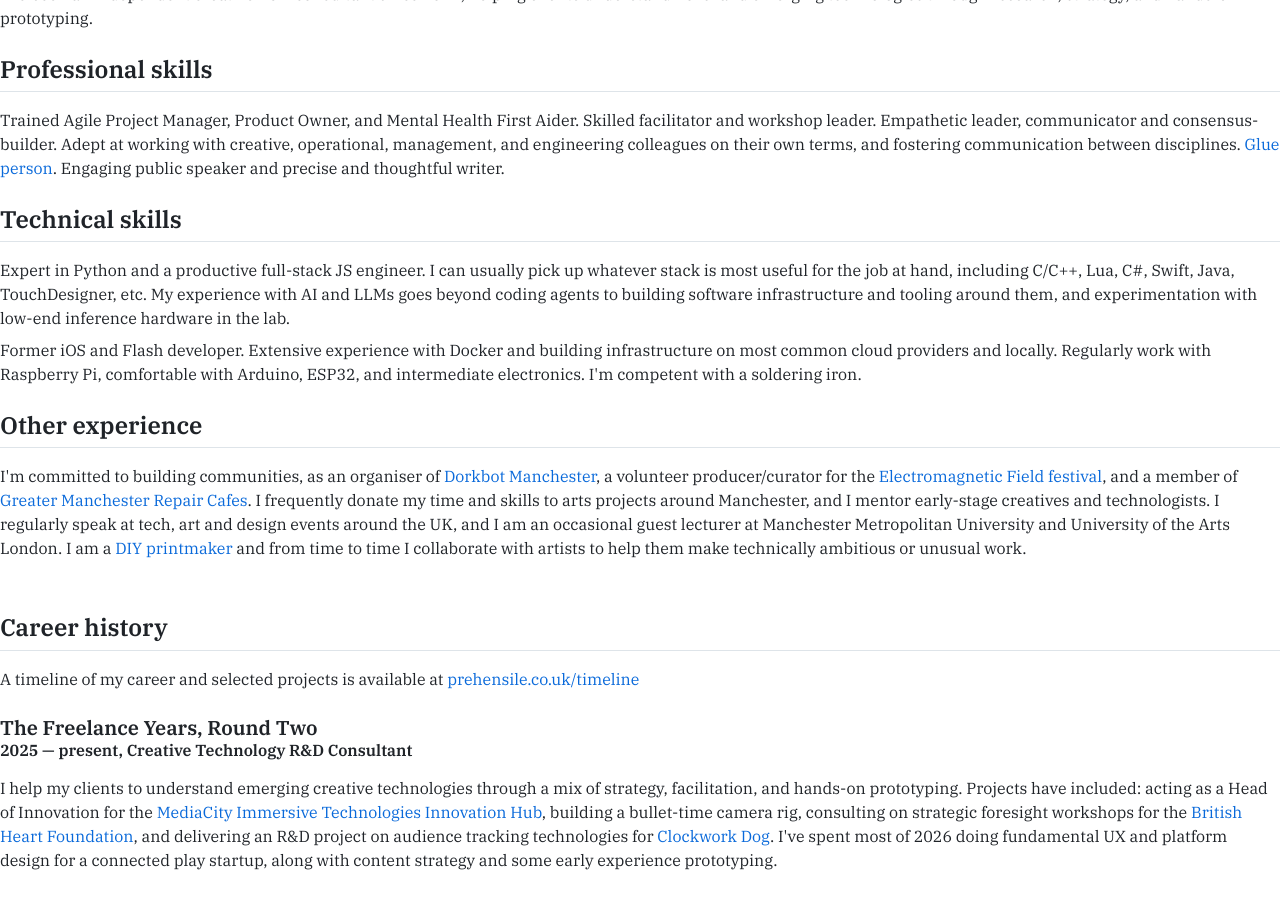
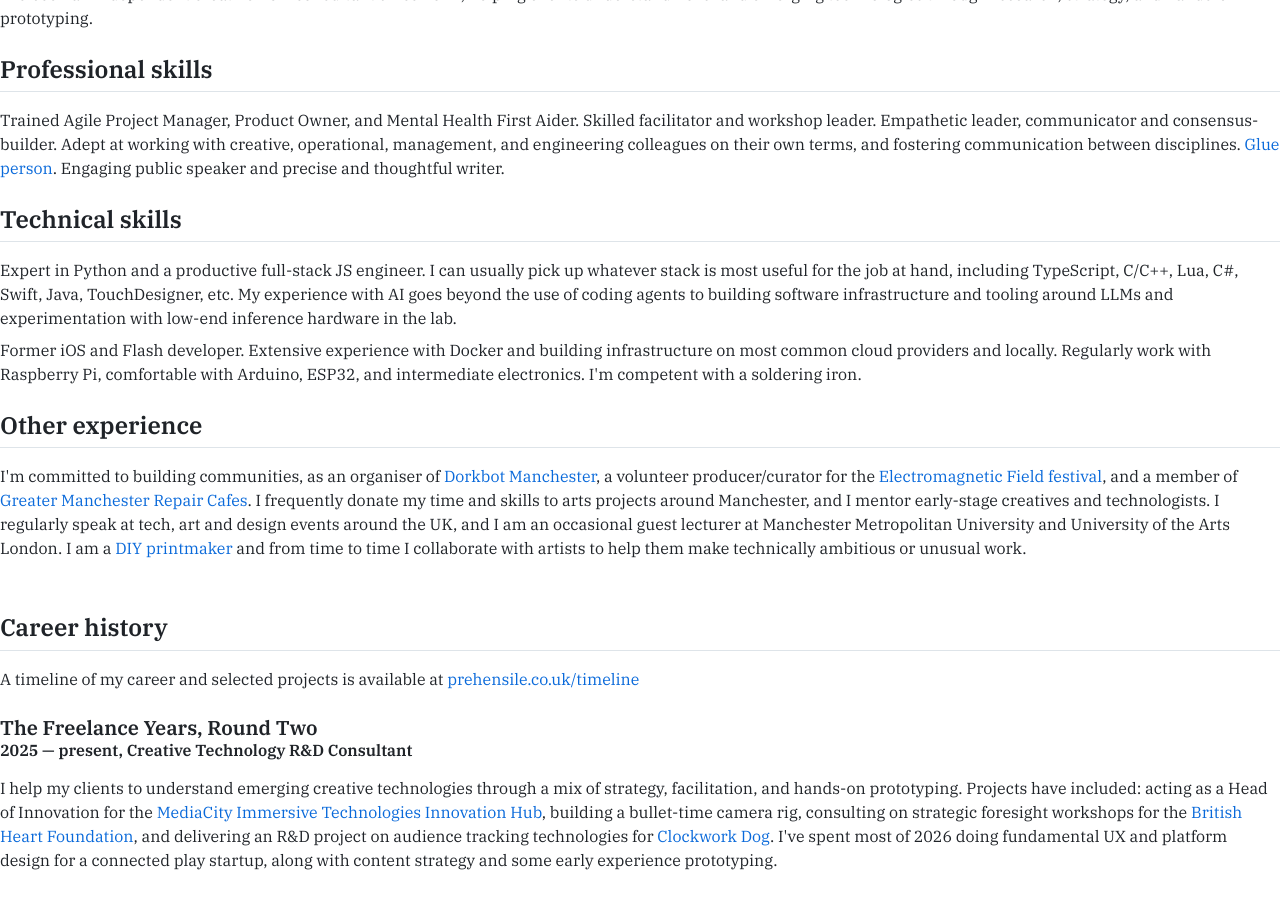
Before and after one commit to prehensile/prehensile.github.io, a Jekyll site: the page cv/cv.html, which Jekyll copies as it is, in a window 1280 px wide and 900 px high, scrolled down 455 px. Built offline with Jekyll 4.4.1, drawn with Linux system fonts in a browser that asks for light colours.

Commit message:
github actions generated PDF and HTML on 2026-09-17T10:56:31

```diff
--- a/cv/cv.html
+++ b/cv/cv.html
@@ -1516,7 +1516,7 @@ hr {
 <h2 id="professional-skills">Professional skills</h2>
 <p>Trained Agile Project Manager, Product Owner, and Mental Health First Aider. Skilled facilitator and workshop leader. Empathetic leader, communicator and consensus-builder. Adept at working with creative, operational, management, and engineering colleagues on their own terms, and fostering communication between disciplines. <a href="https://www.linkedin.com/pulse/glue-people-one-most-desired-job-market-enza-artino/">Glue person</a>. Engaging public speaker and precise and thoughtful writer.</p>
 <h2 id="technical-skills">Technical skills</h2>
-<p>Expert in Python and a productive full-stack JS engineer. I can usually pick up whatever stack is most useful for the job at hand, including C/C++, Lua, C#, Swift, Java, TouchDesigner, etc. My experience with AI and LLMs goes beyond coding agents to building software infrastructure and tooling around them, and experimentation with low-end inference hardware in the lab.</p>
+<p>Expert in Python and a productive full-stack JS engineer. I can usually pick up whatever stack is most useful for the job at hand, including TypeScript, C/C++, Lua, C#, Swift, Java, TouchDesigner, etc. My experience with AI goes beyond the use of coding agents to building software infrastructure and tooling around LLMs and experimentation with low-end inference hardware in the lab.</p>
 <p>Former iOS and Flash developer. Extensive experience with Docker and building infrastructure on most common cloud providers and locally. Regularly work with Raspberry Pi, comfortable with Arduino, ESP32, and intermediate electronics. I'm competent with a soldering iron.</p>
 <h2 id="other-experience">Other experience</h2>
 <p>I'm committed to building communities, as an organiser of <a href="https://dorkbotmcr.org/">Dorkbot Manchester</a>, a volunteer producer/curator for the <a href="https://www.emfcamp.org/">Electromagnetic Field festival</a>, and a member of <a href="https://repaircafesgm.org.uk/">Greater Manchester Repair Cafes</a>. I frequently donate my time and skills to arts projects around Manchester, and I mentor early-stage creatives and technologists. I regularly speak at tech, art and design events around the UK, and I am an occasional guest lecturer at Manchester Metropolitan University and University of the Arts London. I am a <a href="https://www.instagram.com/thriftyink/">DIY printmaker</a> and from time to time I collaborate with artists to help them make technically ambitious or unusual work.</p>
```
Also changed, not shown: 1 other file.
